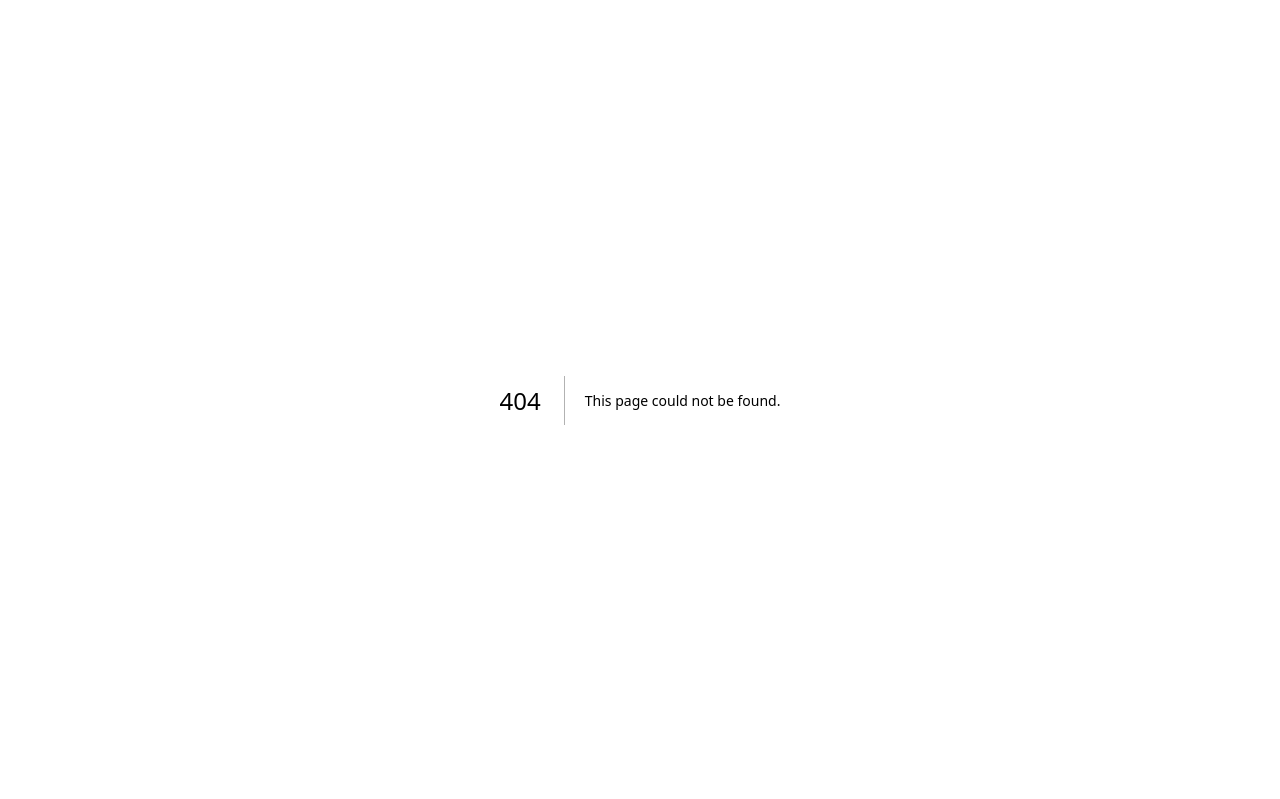
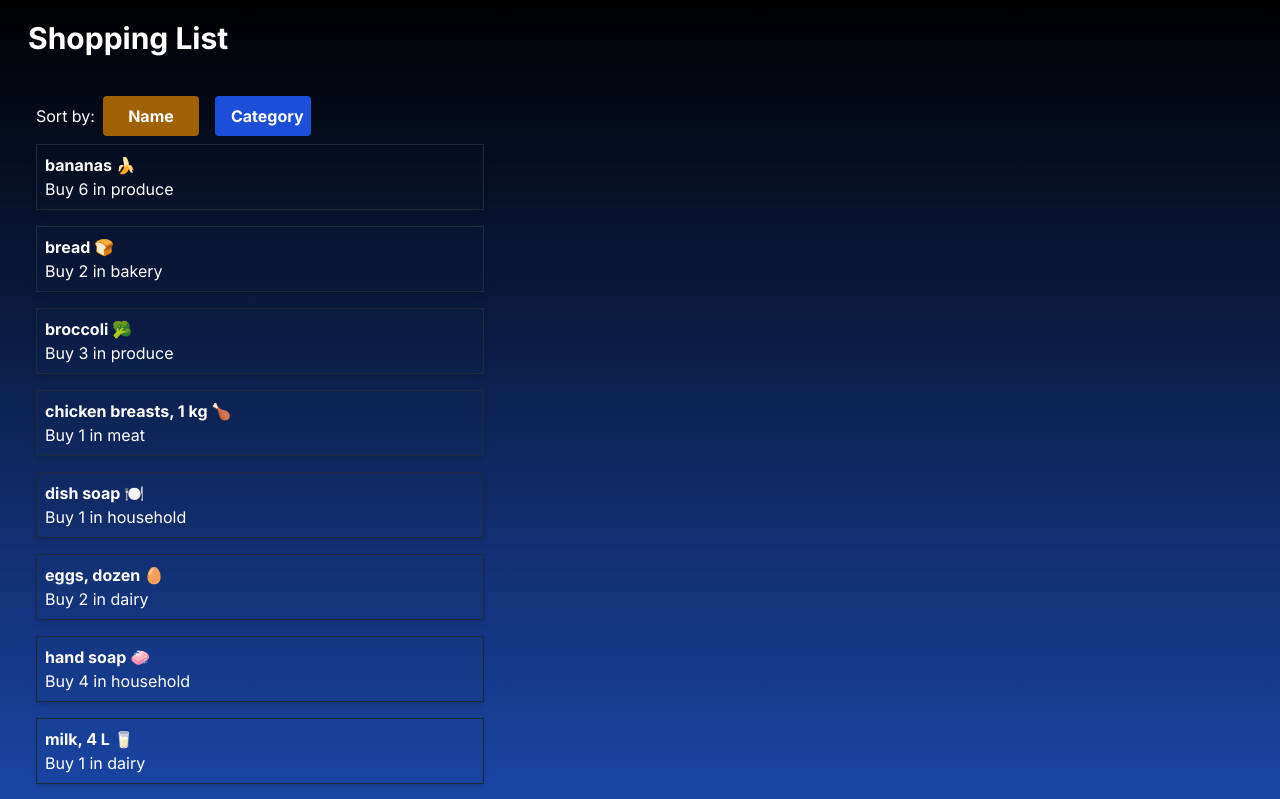
Before and after one commit to AsenaiShiberim/cprg306-assignments, a Next.js app: page /week-5 in a window 1280 px wide. Before the commit this address had no page. Shown: the top 799 px of the page. Built offline with nearby package versions, Linux system fonts and the light colour scheme.

Commit message:
week-5
Handling Lists

```diff
--- a/app/page.js
+++ b/app/page.js
@@ -1,20 +1,25 @@
 import Link from "next/link";
 export default function Page() {
   return (
-    <main className="b h-screen bg-black text-white">
-      <h1>CPRG 306: Web Development 2 - Assignments</h1>
-      <ul>
-        <li className="m-6 text-white ">
-            <Link href="week-2">Week 2 Assignments</Link>
+    <main className="b h-screen bg-black text-yellow-500 pt-6 ">
+      <h1 className="flex items-center justify-center">CPRG 306: Web Development 2 - Assignments</h1>
+      <ul className="flex items-center justify-center">
+        <li className="m-6 text-yellow-500" >
+            <Link href="week-2" className="block mb-4">Week 2 Assignments</Link>
             <div>
               <ul>
                 <li>
-                <Link href="week-3">Week 3 Assignments</Link>
+                <Link href="week-3" className="block mb-4">Week 3 Assignments</Link>
                 </li>
               </ul>
               <ul>
                 <li>
-                <Link href="week-4">Week 4 Assignments</Link>
+                <Link href="week-4" className="block mb-4">Week 4 Assignments</Link>
+                </li>
+              </ul>
+              <ul>
+                <li>
+                <Link href="week-5" className="block mb-4">Week 5 Assignments</Link>
                 </li>
               </ul>
             </div>
--- /dev/null
+++ b/app/week-5/item-list.js
@@ -0,0 +1,35 @@
+"use client";
+import Item from "./item";
+import Items from "./items.json";
+import { useState } from "react";
+
+export default function ItemList(){
+  const [sortBy, setSortBy] = useState("name");
+
+  if (sortBy === "name"){
+    Items.sort((a,b) => a.name.localeCompare(b.name));
+  }
+  else if (sortBy === "category"){
+    Items.sort((a,b) => a.category.localeCompare(b.category));
+  }
+
+
+
+return(
+  <div>
+    <label> Sort by:</label>
+      <button onClick={() => setSortBy("name")}  className="bg-yellow-700 hover:bg-yellow-600 text-white font-bold py-2 px-4 rounded m-2 w-24">Name</button>
+      <button onClick={() => setSortBy("category")} className="bg-blue-700 hover:bg-yellow-500 text-white font-bold py-2 px-4 rounded m-2 w-24">Category</button>
+
+      <div >
+        {Items.map((item, index) => {
+          return <Item key={index} name={item.name} quantity={item.quantity} category={item.category} />
+        })}
+  </div>
+  </div>
+)
+
+
+
+
+}
--- /dev/null
+++ b/app/week-5/item.js
@@ -0,0 +1,16 @@
+export default function Item({name,quantity,category}){
+    return(
+        <main className="border border-gray-800 p-2 max-w-md bg-transparent shadow-md mb-4">
+            <p className="text-white font-bold">{name}</p>
+            {quantity && (
+             <h1>
+                 Buy {quantity} in {category}
+             </h1>
+
+            )}
+        </main>
+    );
+
+
+
+ }
--- /dev/null
+++ b/app/week-5/items.json
@@ -0,0 +1,74 @@
+[
+  {
+    "id": "1h2GJKH12gkHG31h1H",
+    "name": "milk, 4 L 🥛",
+    "quantity": 1,
+    "category": "dairy"
+  },
+  {
+    "id": "2KJH3k2j3H1k2J3K1H",
+    "name": "bread 🍞",
+    "quantity": 2,
+    "category": "bakery"
+  },
+  {
+    "id": "3h2KJH3k2j3H1k2J3",
+    "name": "eggs, dozen 🥚",
+    "quantity": 2,
+    "category": "dairy"
+  },
+  {
+    "id": "4k2J3K1H2GJKH12gk",
+    "name": "bananas 🍌",
+    "quantity": 6,
+    "category": "produce"
+  },
+  {
+    "id": "5H1h1H2KJH3k2j3H",
+    "name": "broccoli 🥦",
+    "quantity": 3,
+    "category": "produce"
+  },
+  {
+    "id": "6H1k2J3K1H2GJKH1",
+    "name": "chicken breasts, 1 kg 🍗",
+    "quantity": 1,
+    "category": "meat"
+  },
+  {
+    "id": "7gkHG31h1H2KJH3k",
+    "name": "pasta sauce 🍝",
+    "quantity": 3,
+    "category": "canned goods"
+  },
+  {
+    "id": "8j3H1k2J3K1H2GJK",
+    "name": "spaghetti, 454 g 🍝",
+    "quantity": 2,
+    "category": "dry goods"
+  },
+  {
+    "id": "9H12gkHG31h1H2KJ",
+    "name": "toilet paper, 12 pack 🧻",
+    "quantity": 1,
+    "category": "household"
+  },
+  {
+    "id": "10H3k2j3H1k2J3K1",
+    "name": "paper towels, 6 pack",
+    "quantity": 1,
+    "category": "household"
+  },
+  {
+    "id": "11k2J3K1H2GJKH12",
+    "name": "dish soap 🍽️",
+    "quantity": 1,
+    "category": "household"
+  },
+  {
+    "id": "12GJKH12gkHG31h1",
+    "name": "hand soap 🧼",
+    "quantity": 4,
+    "category": "household"
+  }
+]
--- /dev/null
+++ b/app/week-5/page.js
@@ -0,0 +1,14 @@
+import ItemList from "./item-list";
+
+export default function Page() {
+  return (
+    <div className="bg-gradient-to-b from-black to-blue-600 min-h-screen">
+      <main className="ml-4 text-white p-3">
+        <h1 className="text-3xl font-bold mt-2">Shopping List</h1>
+        <div className="my-2 ml-2 mt-8">
+          <ItemList />
+        </div>
+      </main>
+    </div>
+  );
+}
```
